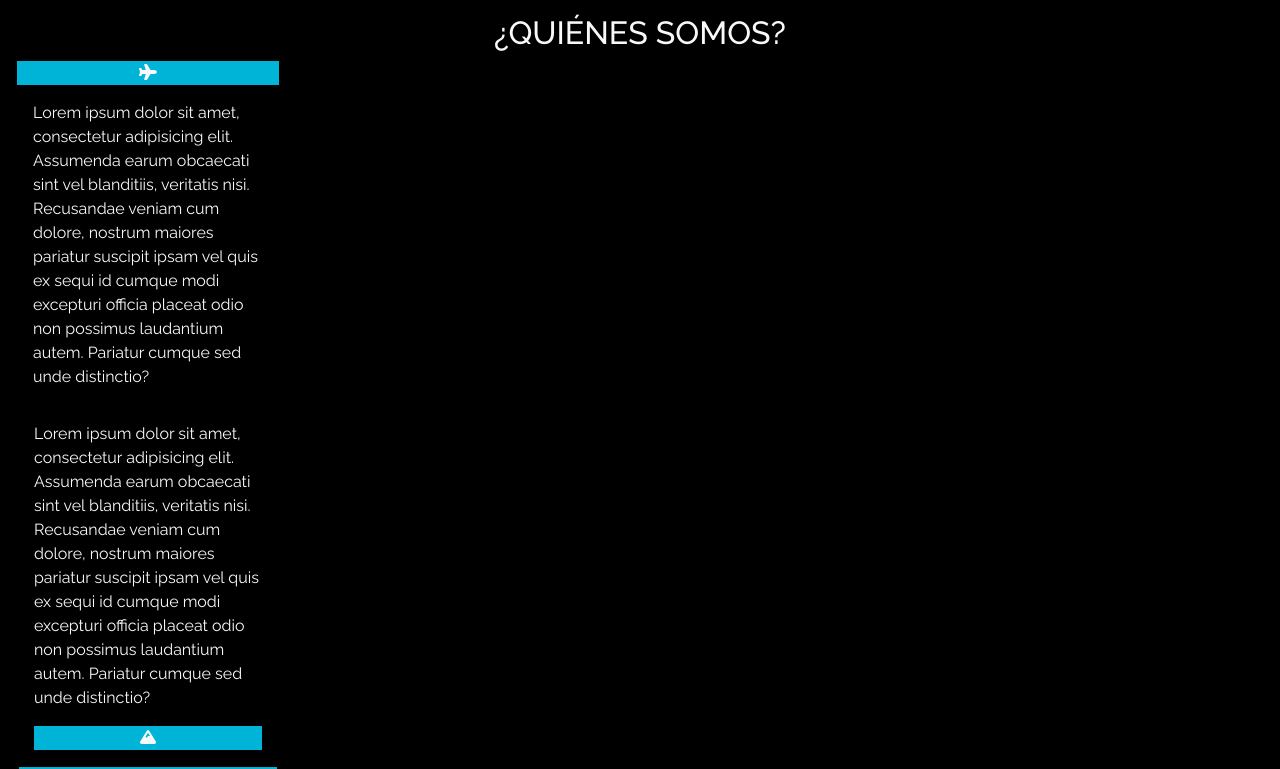
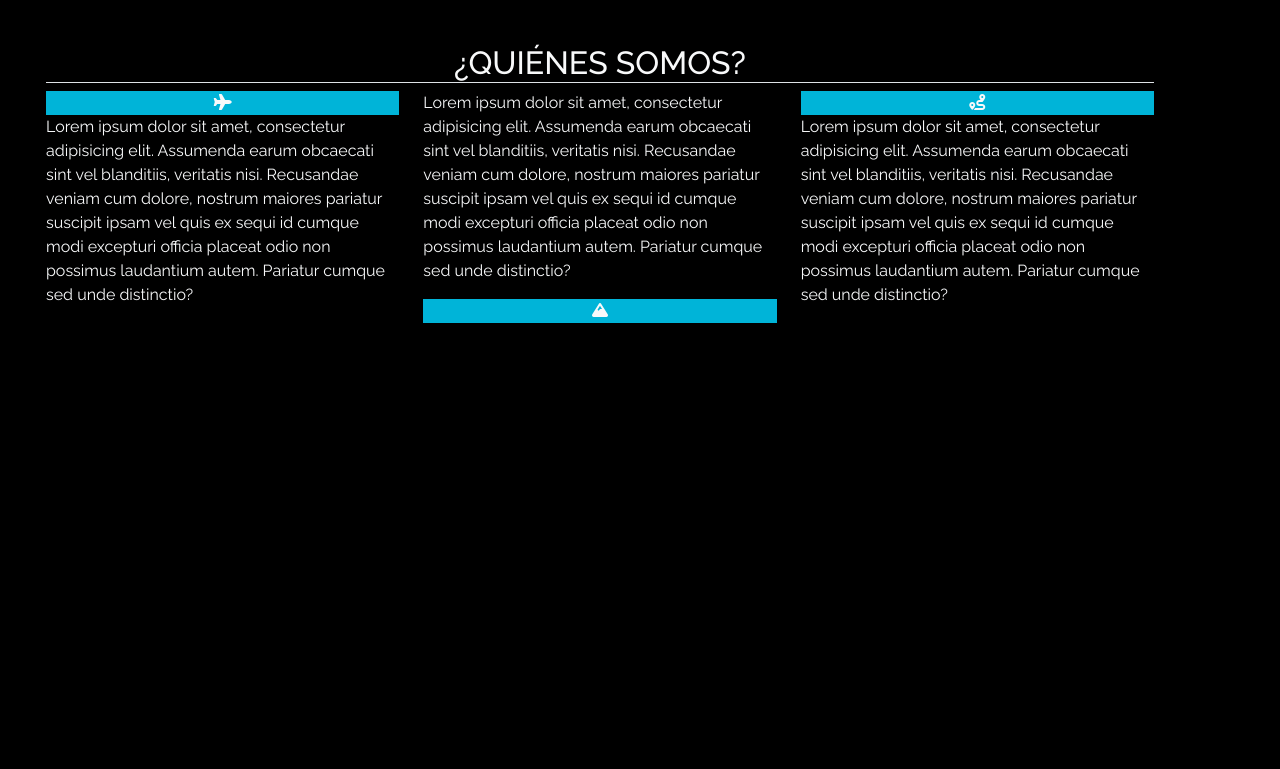
Before and after one commit to lizatamara/lizatamara.github.io, a plain HTML site: page index.html in a window 1280 px wide. Shown: the part 962-1731 px from the top of the page. After the commit the page ends 1331 px from the top, so only its background shows below. Drawn offline with nearby package versions, Linux system fonts and the light colour scheme.

Commit message:
agrego grid a la sección quiénes somos

```diff
--- a/assets/css/style.css
+++ b/assets/css/style.css
@@ -6,3 +6,7 @@ body{
 .card-icon{
     background-color: #00b4d8;
 }
+
+.container{
+    margin: 30px;
+}
--- a/index.html
+++ b/index.html
@@ -74,27 +74,26 @@
 
     <!-- fin navbar y carousel -->
 
-    <!-- quienes somos -->
+    <!-- quienes somos  -->
 
-    <section class="quienes-somos p-3 text-light">
-      <h2 class="text-center">¿QUIÉNES SOMOS?</h2>
+    <section class="quienes-somos p-3 text-light container d-none d-md-block">
+      <h2 class="text-center border-bottom">¿QUIÉNES SOMOS?</h2>
       <div class="row">
 
-        <div class="card mb-3 bg-black text-light" style="max-width: 18rem;">
+        <div class="bg-black text-light col-sm-4">
           <div class="card-icon text-center"><i class="fa-solid fa-plane"></i></div>
-          <div class="card-body">
             <p class="card-text">Lorem ipsum dolor sit amet, consectetur adipisicing elit. Assumenda earum obcaecati sint vel blanditiis, veritatis nisi. Recusandae veniam cum dolore, nostrum maiores pariatur suscipit ipsam vel quis ex sequi id cumque modi excepturi officia placeat odio non possimus laudantium autem. Pariatur cumque sed unde distinctio?</p>
         </div>
 
-        <div class="card mb-3 bg-black text-light" style="max-width: 18rem;">
-          <div class="card-body">
+        <div class="bg-black text-light col-sm-4">
+
             <p class="card-text">Lorem ipsum dolor sit amet, consectetur adipisicing elit. Assumenda earum obcaecati sint vel blanditiis, veritatis nisi. Recusandae veniam cum dolore, nostrum maiores pariatur suscipit ipsam vel quis ex sequi id cumque modi excepturi officia placeat odio non possimus laudantium autem. Pariatur cumque sed unde distinctio?</p>
             <div class="card-icon text-center"><i class="fa-solid fa-mountain"></i></div>
         </div>
 
-        <div class="card mb-3 bg-black text-light" style="max-width: 18rem;">
+        <div class="bg-black text-light col-sm-4">
           <div class="card-icon text-center"><i class="fa-solid fa-route"></i></div>
-          <div class="card-body">
+
             <p class="card-text">Lorem ipsum dolor sit amet, consectetur adipisicing elit. Assumenda earum obcaecati sint vel blanditiis, veritatis nisi. Recusandae veniam cum dolore, nostrum maiores pariatur suscipit ipsam vel quis ex sequi id cumque modi excepturi officia placeat odio non possimus laudantium autem. Pariatur cumque sed unde distinctio?</p>
         </div>
 
```
